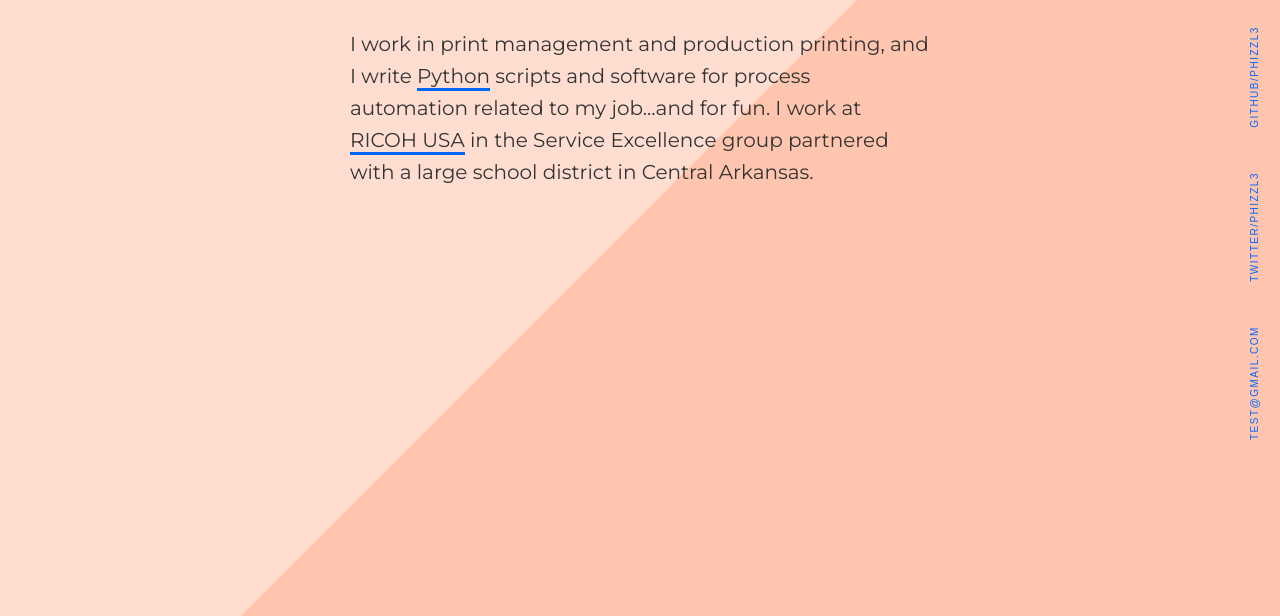
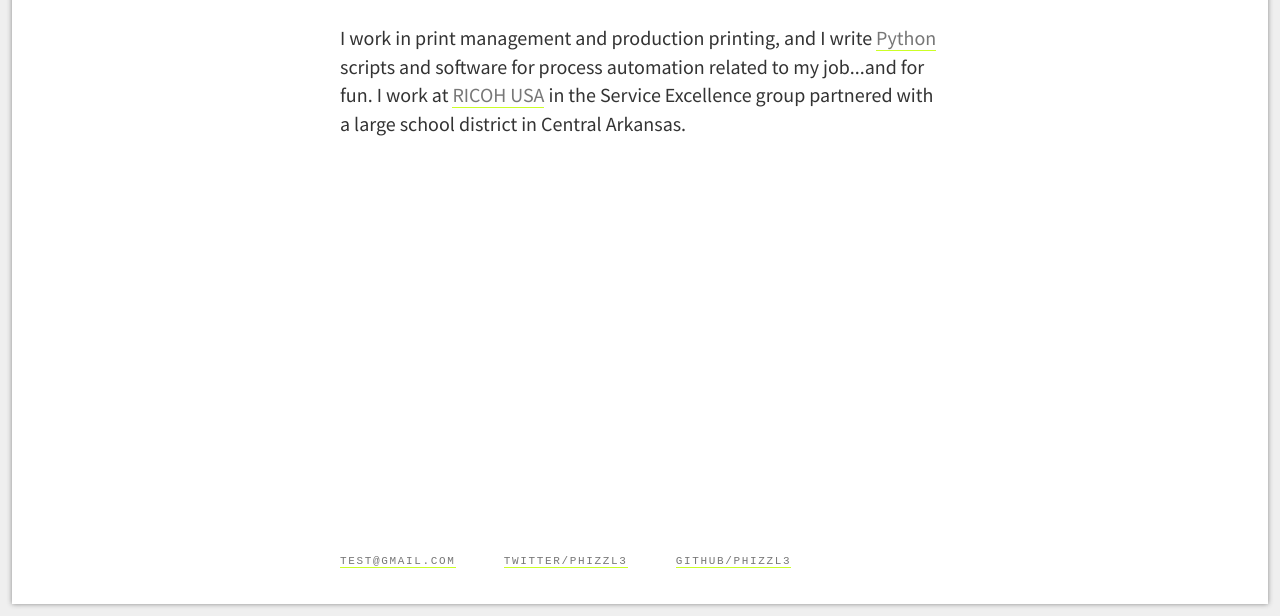
Before and after one commit to phizzl3/phizzl3.github.io, a plain HTML site: page index.html in a window 1280 px wide. Shown: the part 184-800 px from the top of the page. Drawn offline with Linux system fonts and the light colour scheme.

Commit message:
Change style

```diff
--- a/css/style.css
+++ b/css/style.css
@@ -1,53 +1,23 @@
-body {font-family: Montserrat, Helvetica Neue, sans-serif; margin: 0 auto; line-height: 2em; padding: 12px; box-sizing: border-box; color: #333; overflow: auto;
-background: #ffded1; /* Old browsers */
-background: -moz-linear-gradient(-45deg,  #ffded1 0%, #ffded1 50%, #ffc5af 50%, #ffc5af 100%); /* FF3.6+ */
-background: -webkit-gradient(linear, left top, right bottom, color-stop(0%,#ffded1), color-stop(50%,#ffded1), color-stop(50%,#ffc5af), color-stop(100%,#ffc5af)); /* Chrome,Safari4+ */
-background: -webkit-linear-gradient(-45deg,  #ffded1 0%,#ffded1 50%,#ffc5af 50%,#ffc5af 100%); /* Chrome10+,Safari5.1+ */
-background: -o-linear-gradient(-45deg,  #ffded1 0%,#ffded1 50%,#ffc5af 50%,#ffc5af 100%); /* Opera 11.10+ */
-background: -ms-linear-gradient(-45deg,  #ffded1 0%,#ffded1 50%,#ffc5af 50%,#ffc5af 100%); /* IE10+ */
-background: linear-gradient(135deg,  #ffded1 0%,#ffded1 50%,#ffc5af 50%,#ffc5af 100%); /* W3C */
-filter: progid:DXImageTransform.Microsoft.gradient( startColorstr='#ffded1', endColorstr='#ffc5af',GradientType=1 ); /* IE6-9 fallback on horizontal gradient */
-
-}
-
+/* Stylez */
+body {font-family: Franklin Gothic Book, Source Sans Pro, Helvetica Neue, sans-serif; margin: 0 auto; background: #efefef; line-height: 1.8em; padding: 12px; box-sizing: border-box; color: #333;}
 body, html {height: 100%;}
 
-.wrapper {box-sizing: border-box; height: 100%; overflow: auto; }
+.wrapper {box-sizing: border-box; background: #fff; box-shadow: 0 0 5px #888; box-shadow: 0 0 5px #888; height: 100%; overflow: auto; }
 
 
-a {text-decoration: none; color: #333; border-bottom: 3px solid #0068FF;}
-a:hover {color: #0068FF}
+a {color: #777; text-decoration: none; border-bottom: 1px solid #CCFF26;}
+a:hover {border-bottom: 1px solid #CCFF26; color: #222}
 p {font-weight: 200; font-size: 20px;}
 
-.name {font-family: Montserrat; font-size: 45px; text-transform: uppercase; font-weight: 900; padding: 12px; border: 4px solid #0068FF; color: #0068FF; display: inline-block; position: absolute; margin-bottom: 60px; top: 60px; left: 90px;}
+.name {font-family: Playfair Display; font-size: 50px; font-weight: 900; padding-bottom: 20px;}
 
-.container {margin: 0 auto; width: 700px; padding: 120px 12px 50px; overflow: auto;}
-article {padding: 60px;}
-/* TODO find better cross-platform characters */
-/* article::before {
-  content: '\2601';
-  position: relative;
-  top: 0;
-  left: -30px;
-  color: #0068FF;
-  font-size: 24px;
-}
-article::after {
-  content: '\2A55\2A55\2A55\2A55';
-  position: relative;
-  top: 40px;
-  left: 300px;
-  color: #0068FF;
-  font-size: 44px;
-} */
-hr {border-bottom: 3px solid #0068FF;}
+.container {margin: 0 auto; width: 600px; height: 400px; padding: 80px 12px; overflow: auto;}
 
-.meta {text-transform: uppercase; font-family: Arial, Courier New, Source Sans Pro, sans-serif; font-size: 10px; letter-spacing: .15em;}
-.meta a:hover {color: #333;}
+.meta {text-transform: uppercase; font-family: Courier New, Quicksand, "Helvetica Neue", "Arial", sans-serif; font-size: 11px; letter-spacing: .15em;}
+.meta a:hover {border-bottom: 1px solid #CCFF26; color: #333;}
 
 .inline-list {list-style: none; margin: 0; padding: 0;}
 .inline-list li {display: inline-block;}
 
-footer .inline-list li {margin-right: 40px;}
-footer a {border: none; color: #0068FF;}
-footer {margin: 0 auto; position: absolute; bottom: 55%; right: -255px; padding: 40px 0 0 0; width: 600px; -webkit-transform: rotate(-90deg);}
+footer .inline-list li {padding-right: 40px;}
+footer {margin: 0 auto; position: absolute; bottom: 0px; padding: 40px 0; width: 600px;}
```
